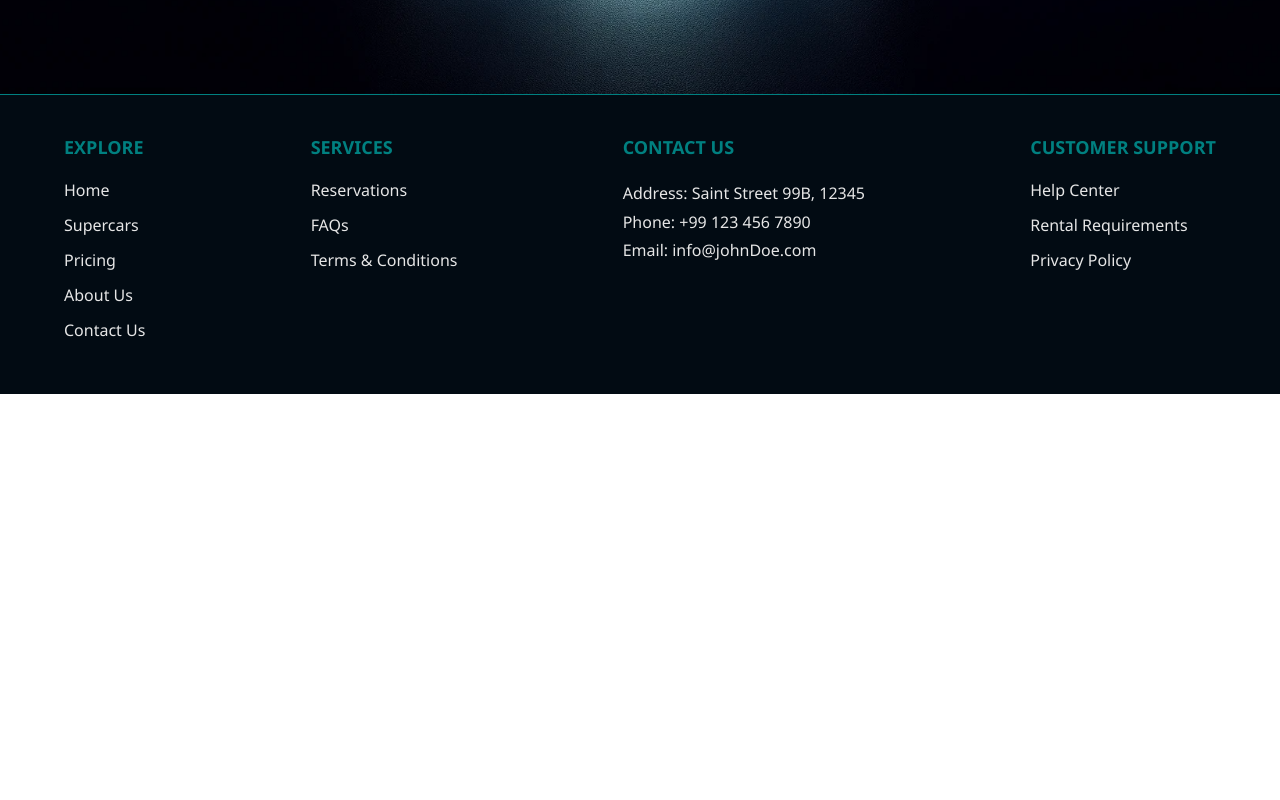
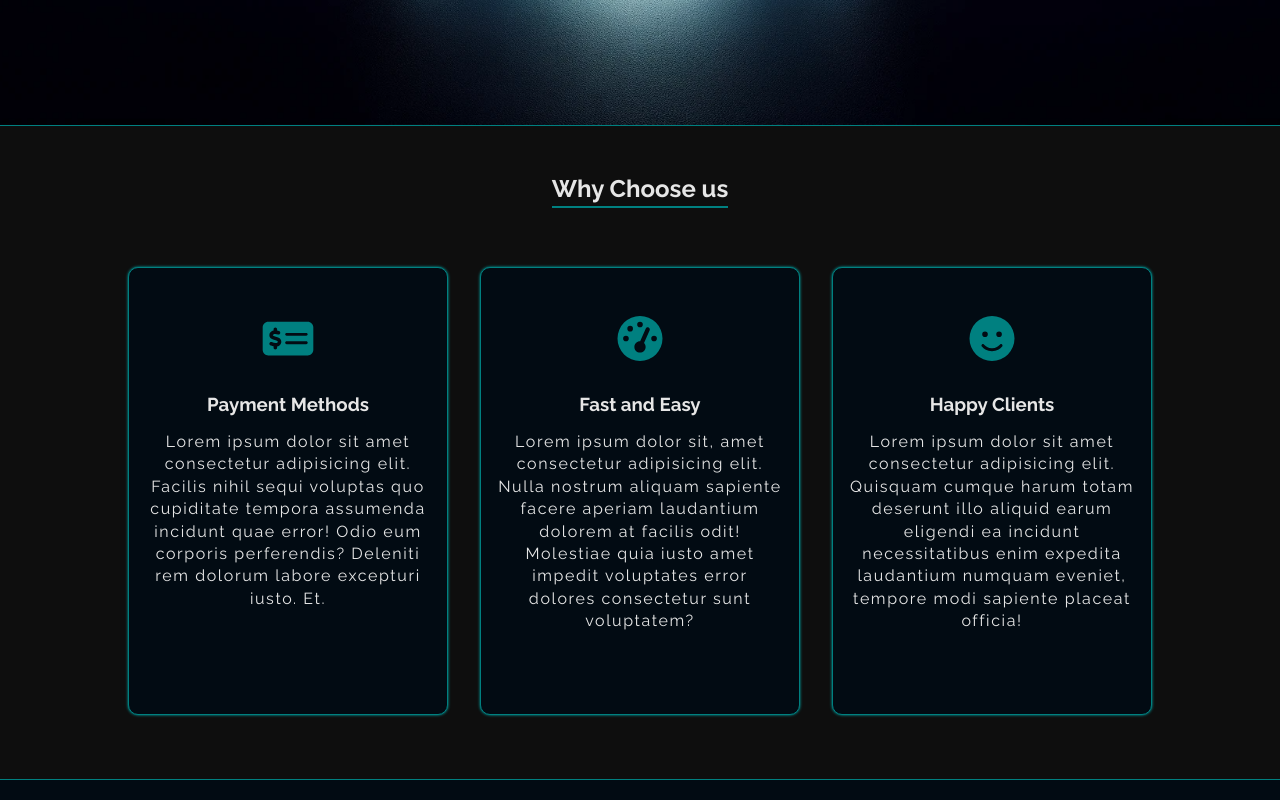
Before and after one commit to ddimkou/supercar-rent, a React (Vite) app: page / in a window 1280 px wide. Shown: the part 760-1560 px from the top of the page. Before the commit the page ends 1154 px from the top, so only its background shows below. Built offline with nearby package versions, Linux system fonts and the light colour scheme.

Commit message:
choose-us

```diff
--- a/src/App.css
+++ b/src/App.css
@@ -5,7 +5,7 @@ body {
 }
 
 :root {
-  --primary-color: #1b1b1b;
+  --primary-color: #0e0e0e;
   --secondary-color: #020b13;
   --text-color: #e6e6e6;
   --highlight-color: #008080;
@@ -31,12 +31,13 @@ nav {
   justify-content: space-between;
   align-items: center;
   background-color: var(--secondary-color);
-  padding: 0.5em 1em;
+  padding: 0 1em;
   border-bottom: 1px solid var(--highlight-color);
 }
 
 nav img {
-  width: 120px;
+  width: 80px;
+  height: 80px;
 }
 
 .hamburger {
@@ -166,6 +167,55 @@ header.header {
   }
 }
 
+/* --------------- */
+/*---- CHOOSe ---- */
+/* --------------- */
+.choose-us {
+  min-height: 60svh;
+  background-color: var(--primary-color);
+  border-top: 1px solid var(--highlight-color);
+  color: var(--text-color);
+  text-align: center;
+  padding: 3em 0;
+}
+.choose-us h2 {
+  padding-bottom: 2em;
+}
+.choose-us h2 span {
+  box-shadow: inset 0 -2px 0 0 var(--highlight-color);
+  padding-bottom: 5px;
+}
+.choose-cards {
+  display: flex;
+  justify-content: center;
+  align-items: center;
+  flex-wrap: wrap;
+}
+.choose-card {
+  display: flex;
+  flex-direction: column;
+  justify-content: start;
+  width: 20em;
+  height: 28em;
+  margin: 1em;
+  padding: 1em;
+  border: 1px solid var(--highlight-color);
+  border-radius: 10px;
+  background-color: var(--secondary-color);
+  box-shadow: 0 0 3px 0 var(--primary-hover);
+}
+
+/* card icons */
+.card-icon {
+  color: var(--highlight-color);
+  padding: 2em;
+  height: 45px;
+}
+.choose-card p {
+  padding-top: 1em;
+  line-height: 1.4;
+  letter-spacing: 0.1em;
+}
 /* ------------- */
 /*---- FOOTER ---- */
 /* ------------- */
--- /dev/null
+++ b/src/components/Choose.jsx
@@ -0,0 +1,51 @@
+import { FontAwesomeIcon } from "@fortawesome/react-fontawesome";
+import {
+  faMoneyCheckDollar,
+  faGaugeHigh,
+  faFaceSmile,
+} from "@fortawesome/free-solid-svg-icons";
+// import { faGaugeSimpleHigh } from '@fortawesome/free-solid-svg-icons';
+
+const Choose = () => {
+  return (
+    <section className="choose-us">
+      <h2 className="choose-heading">
+        <span>Why Choose us</span>
+      </h2>
+      <div className="choose-cards">
+        <div className="choose-card">
+          <FontAwesomeIcon className="card-icon" icon={faMoneyCheckDollar} />{" "}
+          <h3>Payment Methods</h3>
+          <p>
+            Lorem ipsum dolor sit amet consectetur adipisicing elit. Facilis
+            nihil sequi voluptas quo cupiditate tempora assumenda incidunt quae
+            error! Odio eum corporis perferendis? Deleniti rem dolorum labore
+            excepturi iusto. Et.
+          </p>
+        </div>
+        <div className="choose-card">
+          <FontAwesomeIcon className="card-icon" icon={faGaugeHigh} />
+          <h3>Fast and Easy </h3>
+          <p>
+            Lorem ipsum dolor sit, amet consectetur adipisicing elit. Nulla
+            nostrum aliquam sapiente facere aperiam laudantium dolorem at
+            facilis odit! Molestiae quia iusto amet impedit voluptates error
+            dolores consectetur sunt voluptatem?
+          </p>
+        </div>
+        <div className="choose-card">
+          <FontAwesomeIcon className="card-icon" icon={faFaceSmile} />
+          <h3>Happy Clients</h3>
+          <p>
+            Lorem ipsum dolor sit amet consectetur adipisicing elit. Quisquam
+            cumque harum totam deserunt illo aliquid earum eligendi ea incidunt
+            necessitatibus enim expedita laudantium numquam eveniet, tempore
+            modi sapiente placeat officia!
+          </p>
+        </div>
+      </div>
+    </section>
+  );
+};
+
+export default Choose;
--- a/src/components/Navbar.jsx
+++ b/src/components/Navbar.jsx
@@ -2,7 +2,7 @@ import { useState } from "react";
 import { Link } from "react-router-dom";
 import { FontAwesomeIcon } from "@fortawesome/react-fontawesome";
 import { faBars, faTimes } from "@fortawesome/free-solid-svg-icons";
-import logo from "../assets/logo.png";
+import logo from "../assets/supercar-logo.png";
 
 const Navbar = () => {
   const [isPanelOpen, setIsPanelOpen] = useState(false);
--- a/src/pages/Home.jsx
+++ b/src/pages/Home.jsx
@@ -1,8 +1,10 @@
+import Choose from "../components/Choose";
 import Header from "../components/Header";
 const Home = () => {
   return (
     <>
       <Header />
+      <Choose />
     </>
   );
 };
```
Also changed, not shown: src/assets/supercar-logo.png (added).
